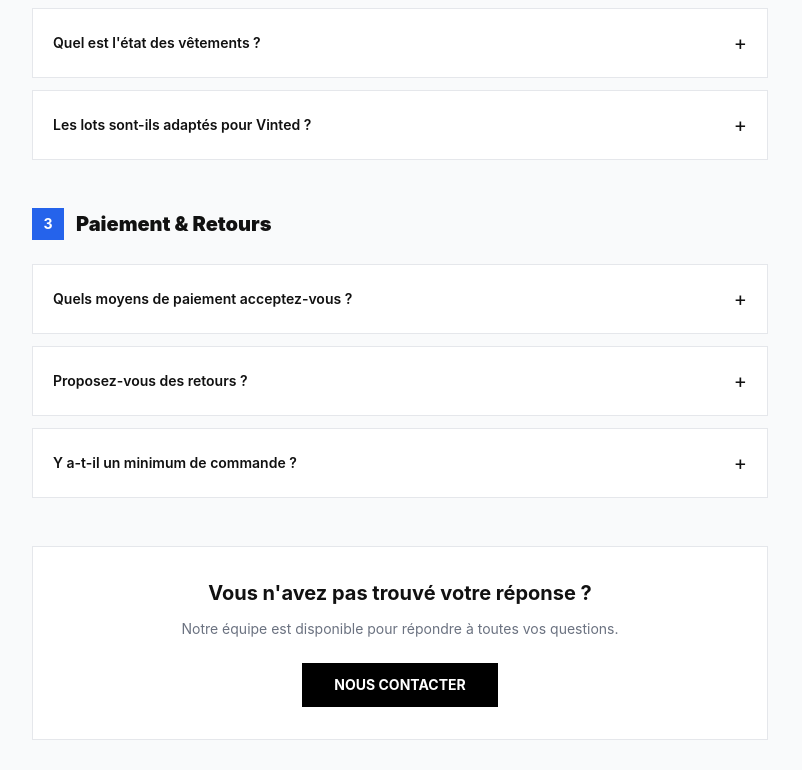
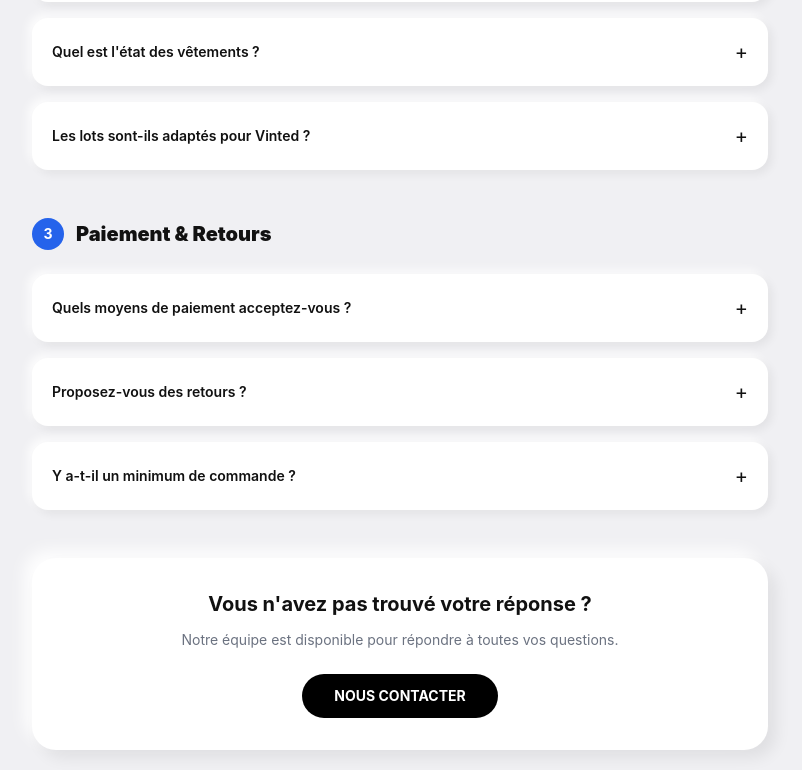
Before and after one commit to acawholesale/aca-wholesale, a Next.js app: page /faq in a window 1280 px wide. Shown: the part 1110-1880 px from the top of the page, without its empty margins (240-1042 px from the left). Built offline with nearby package versions, Linux system fonts and the light colour scheme.

Commit message:
Update page.js

```diff
--- a/app/faq/page.js
+++ b/app/faq/page.js
@@ -42,10 +42,10 @@ export default function FAQ() {
   }
 
   return (
-    <main>
+    <main className="bg-[#f0f0f3]">
       <Navbar />
 
-      <section className="bg-black text-white py-16">
+      <section className="bg-black text-white py-16 rounded-b-[40px]">
         <div className="max-w-7xl mx-auto px-4 text-center">
           <h1 className="text-4xl md:text-5xl font-black mb-3">FAQ</h1>
           <p className="text-gray-400 max-w-xl mx-auto">
@@ -54,24 +54,24 @@ export default function FAQ() {
         </div>
       </section>
 
-      <section className="py-16 bg-gray-50">
+      <section className="py-16">
         <div className="max-w-3xl mx-auto px-4">
           {faqCategories.map((cat, ci) => (
             <div key={ci} className="mb-12">
               <h2 className="text-xl font-black mb-6 flex items-center gap-3">
-                <span className="w-8 h-8 bg-blue-600 text-white flex items-center justify-center text-sm font-bold">
+                <span className="w-8 h-8 bg-blue-600 text-white flex items-center justify-center text-sm font-bold rounded-full">
                   {ci + 1}
                 </span>
                 {cat.title}
               </h2>
-              <div className="space-y-3">
+              <div className="space-y-4">
                 {cat.items.map((item, i) => {
                   const key = `${ci}-${i}`
                   return (
-                    <div key={key} className="bg-white border">
+                    <div key={key} className="faq-item">
                       <button
                         onClick={() => toggle(key)}
-                        className="w-full flex items-center justify-between p-5 text-left hover:bg-gray-50 transition-colors"
+                        className="w-full flex items-center justify-between p-5 text-left hover:bg-gray-50 transition-colors rounded-2xl"
                       >
                         <span className="font-semibold text-sm">{item.q}</span>
                         <span className="text-xl ml-4 flex-shrink-0">{openItems[key] ? '−' : '+'}</span>
@@ -86,10 +86,10 @@ export default function FAQ() {
             </div>
           ))}
 
-          <div className="bg-white border p-8 text-center mt-8">
+          <div className="bg-white rounded-3xl p-8 text-center mt-8" style={{ boxShadow: '8px 8px 16px rgba(0,0,0,0.07), -8px -8px 16px rgba(255,255,255,0.9)' }}>
             <h3 className="text-xl font-bold mb-3">Vous n&apos;avez pas trouvé votre réponse ?</h3>
             <p className="text-gray-500 text-sm mb-6">Notre équipe est disponible pour répondre à toutes vos questions.</p>
-            <Link href="/contact" className="inline-block bg-black text-white px-8 py-3 font-bold text-sm hover:bg-gray-800 transition-colors">
+            <Link href="/contact" className="inline-block bg-black text-white px-8 py-3 font-bold text-sm hover:bg-gray-800 transition-colors rounded-full">
               NOUS CONTACTER
             </Link>
           </div>
```
